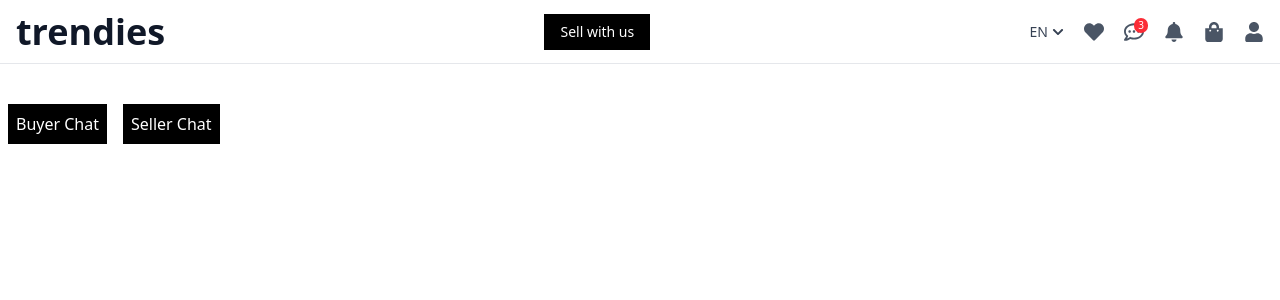
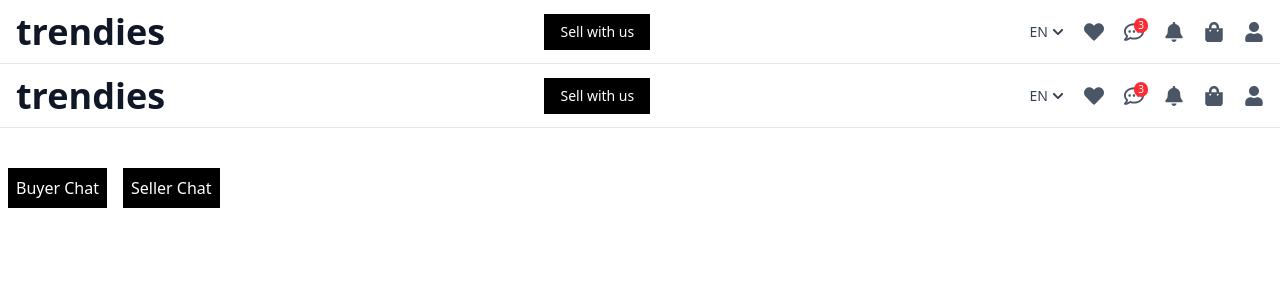
Before and after one commit to Uzmashaik93/counteroffer-chat, a Next.js app: page / in a window 1280 px wide. Shown: the top 300 px of the page. Built offline with nearby package versions, Linux system fonts and the light colour scheme.

Commit message:
feat: integrate Navbar component into RootLayout for improved navigation

```diff
--- a/app/layout.tsx
+++ b/app/layout.tsx
@@ -1,6 +1,7 @@
 import type { Metadata } from "next";
 import { Geist, Geist_Mono } from "next/font/google";
 import "./globals.css";
+import Navbar from "./components/Navbar";
 
 const geistSans = Geist({
   variable: "--font-geist-sans",
@@ -27,7 +28,8 @@
       <body
         className={`${geistSans.variable} ${geistMono.variable} antialiased`}
       >
-        <div>{children}</div>
+        <Navbar />
+        {children}
       </body>
     </html>
   );
```
